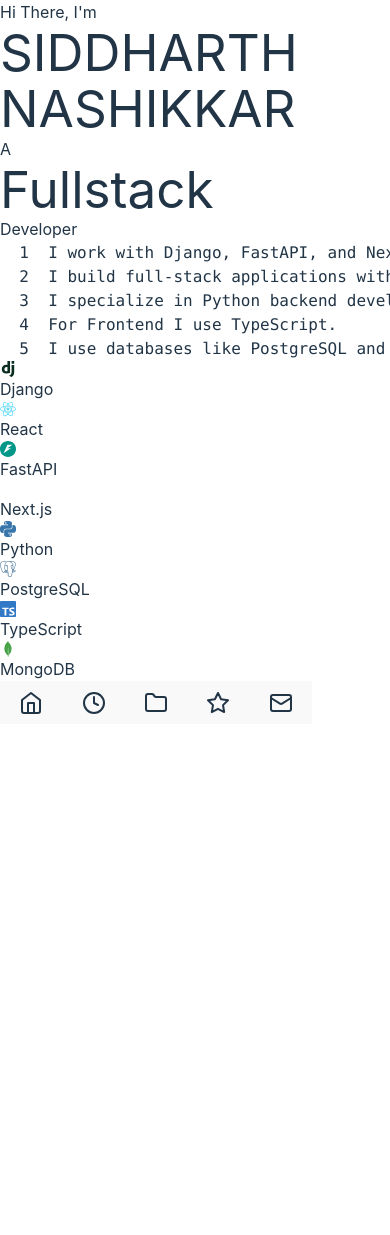
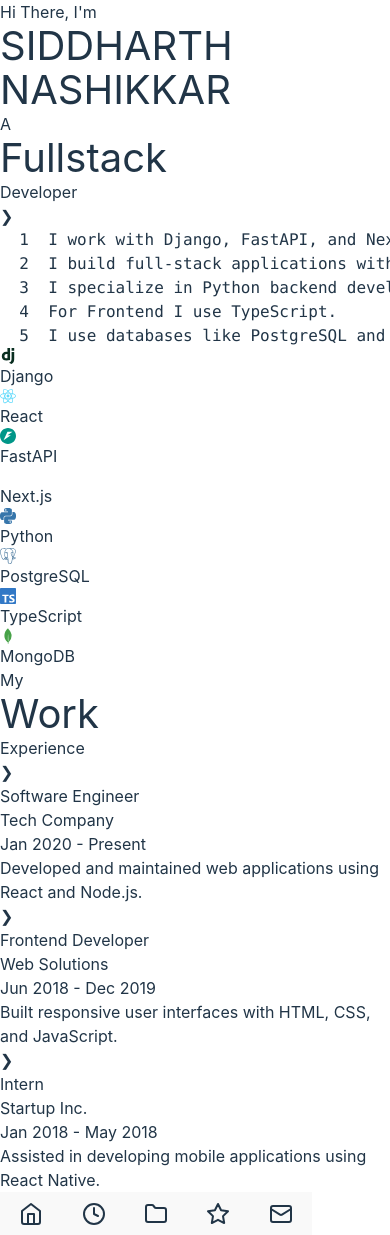
Before and after one commit to sid732/portfolio, a React (Vite) app: page / in a window 390 px wide. Before the commit the page ends 844 px from the top, so only its background shows below. Built offline with nearby package versions, Linux system fonts and the light colour scheme.

Commit message:
added work experiance and made mobile friendly

```diff
--- a/src/components/home/Hero.jsx
+++ b/src/components/home/Hero.jsx
@@ -1,4 +1,3 @@
-// components/home/Hero.jsx
 import { motion } from 'framer-motion';
 
 const Hero = () => {
@@ -17,10 +16,10 @@
         >
           Hi There, I'm
         </motion.div>
-        <h1 className="font-light tracking-wider bg-gradient-to-r from-[#ff2764] to-[#00d0ff] bg-clip-text text-transparent text-7xl md:text-8xl lg:text-[6rem] xl:text-[8rem]">
+        <h1 className="font-light tracking-wider bg-gradient-to-r from-[#ff2764] to-[#00d0ff] bg-clip-text text-transparent text-5xl md:text-7xl lg:text-8xl">
           SIDDHARTH
         </h1>
-        <h1 className="font-light tracking-wider bg-gradient-to-r from-[#ff2764] to-[#00d0ff] bg-clip-text text-transparent text-7xl md:text-8xl lg:text-[12rem] xl:text-[8rem] pl-[10%]">
+        <h1 className="font-light tracking-wider bg-gradient-to-r from-[#ff2764] to-[#00d0ff] bg-clip-text text-transparent text-5xl md:text-7xl lg:text-8xl pl-[10%]">
           NASHIKKAR
         </h1>
       </div>
--- a/src/components/home/TechStack.jsx
+++ b/src/components/home/TechStack.jsx
@@ -1,4 +1,3 @@
-// components/home/TechStack.jsx
 import { motion } from 'framer-motion';
 import {
     SiDjango,
@@ -30,39 +29,46 @@
     ];
 
     return (
-        <div className="mt-20 px-4 ">
+        <div className="mt-20 px-4">
             <motion.div
                 initial={{ opacity: 0, y: 20 }}
                 animate={{ opacity: 1, y: 0 }}
                 className=" "
             >
-                <div className="ml-[20%]  mb-16  mt-10">
+                <div className="ml-[10%] md:ml-[20%] mb-16 mt-10">
                     <p className="text-xl text-white">A</p>
-                    <h1 className=" text-7xl md:text-8xl font-light text-purple-400 mb-4">
+                    <h1 className="text-5xl md:text-7xl font-light text-purple-400 mb-4">
                         Fullstack
                     </h1>
-                    <p className="text-3xl text-purple-600">Developer</p>
+                    <p className="text-2xl md:text-3xl text-purple-600">Developer</p>
                 </div>
 
                 {/* Terminal Window */}
 <motion.div
-                    className="left-[35%] max-w-xl bg-[#ffffff11] rounded-lg p-6 font-mono text-sm mb-8 relative"
+    className="mx-auto max-w-xl bg-[#1e1e1e] rounded-lg shadow-lg mb-8 relative"
     initial={{ opacity: 0, scale: 0.95 }}
     animate={{ opacity: 1, scale: 1 }}
 >
-                    <div className="flex gap-2 mb-3 ">
+    {/* Terminal Window Header */}
+    <div className="bg-[#2d2d2d] rounded-t-lg p-2 flex items-center gap-2">
         <div className="w-3 h-3 rounded-full bg-red-500" />
         <div className="w-3 h-3 rounded-full bg-yellow-500" />
         <div className="w-3 h-3 rounded-full bg-green-500" />
     </div>
-                    <pre className="text-gray-300">
+
+    {/* Terminal Window Content */}
+    <div className="p-6 font-mono">
+        <div className="flex items-center mb-2">
+            <span className="text-green-400">❯</span>
+            <pre className="ml-2 text-gray-300 whitespace-pre-wrap">
                 {codeSnippet}
             </pre>
-
+        </div>
+    </div>
 </motion.div>
 
                 {/* Tech Icons Grid */}
-                <div className="left-[30%] relative max-w-3xl grid grid-cols-2 md:grid-cols-4 gap-6 mb-16">
+                <div className=" md:left-[30%] relative max-w-3xl grid grid-cols-2 md:grid-cols-4 gap-6 mb-16">
                     {technologies.map(({ name, Icon, color }, index) => (
                         <motion.div
                             key={name}
@@ -79,8 +85,6 @@
                         </motion.div>
                     ))}
                 </div>
-
-
             </motion.div>
         </div>
     );
--- /dev/null
+++ b/src/components/home/WorkExperiance.jsx
@@ -0,0 +1,85 @@
+import { motion } from 'framer-motion';
+
+const WorkExperience = () => {
+  const experiences = [
+    {
+      role: 'Software Engineer',
+      company: 'Tech Company',
+      duration: 'Jan 2020 - Present',
+      description: 'Developed and maintained web applications using React and Node.js.',
+    },
+    {
+      role: 'Frontend Developer',
+      company: 'Web Solutions',
+      duration: 'Jun 2018 - Dec 2019',
+      description: 'Built responsive user interfaces with HTML, CSS, and JavaScript.',
+    },
+    {
+      role: 'Intern',
+      company: 'Startup Inc.',
+      duration: 'Jan 2018 - May 2018',
+      description: 'Assisted in developing mobile applications using React Native.',
+    },
+  ];
+
+  return (
+    <div className="mt-20 px-4">
+      <motion.div
+        initial={{ opacity: 0, y: 20 }}
+        animate={{ opacity: 1, y: 0 }}
+      >
+        <div className="ml-[10%] md:ml-[20%] mb-16 mt-10">
+          <p className="text-xl text-white">My</p>
+          <h1 className="text-5xl md:text-7xl font-light text-purple-400 mb-4">
+            Work
+          </h1>
+          <p className="text-2xl md:text-3xl text-purple-600">Experience</p>
+        </div>
+
+        <div className="relative max-w-3xl mx-auto">
+          {/* Timeline line - visible only on desktop */}
+          <div className="hidden md:block absolute left-1/2 transform -translate-x-1/2 h-full border-l-2 border-gray-700" />
+
+          {experiences.map((experience, index) => (
+            <motion.div
+              key={index}
+              initial={{ opacity: 0, y: 20 }}
+              animate={{ opacity: 1, y: 0 }}
+              transition={{ delay: index * 0.1 }}
+              className={`mb-8 bg-[#1e1e1e] rounded-lg shadow-lg
+                w-full md:w-[45%] relative
+                ${index % 2 === 0 ? 'md:mr-auto' : 'md:ml-auto'}`}
+            >
+              {/* Terminal Window Header */}
+              <div className="bg-[#2d2d2d] rounded-t-lg p-2 flex items-center gap-2">
+                <div className="w-3 h-3 rounded-full bg-red-500" />
+                <div className="w-3 h-3 rounded-full bg-yellow-500" />
+                <div className="w-3 h-3 rounded-full bg-green-500" />
+              </div>
+
+              {/* Timeline dot - visible only on desktop */}
+              <div className={`hidden md:block absolute top-1/2 w-4 h-4 rounded-full bg-purple-500
+                ${index % 2 === 0 ? 'right-0 translate-x-[200%]' : 'left-0 -translate-x-[200%]'}`}
+              />
+
+              {/* Terminal Window Content */}
+              <div className="p-6 font-mono">
+                <div className="flex items-center mb-2">
+                  <span className="text-green-400">❯</span>
+                  <h2 className="ml-2 text-xl md:text-2xl font-semibold text-white">{experience.role}</h2>
+                </div>
+                <div className="ml-4">
+                  <h3 className="text-lg md:text-xl text-gray-400">{experience.company}</h3>
+                  <p className="text-sm text-gray-500">{experience.duration}</p>
+                  <p className="mt-2 text-gray-300">{experience.description}</p>
+                </div>
+              </div>
+            </motion.div>
+          ))}
+        </div>
+      </motion.div>
+    </div>
+  );
+};
+
+export default WorkExperience;
--- a/src/components/layout/Navbar.jsx
+++ b/src/components/layout/Navbar.jsx
@@ -1,5 +1,13 @@
-// components/layout/Navbar.jsx
 import { motion } from 'framer-motion';
+import { Home, Clock, Folder, Star, Mail } from 'lucide-react';
+
+const navItems = [
+  { icon: Home, label: 'Home' },
+  { icon: Clock, label: 'Experience' },
+  { icon: Folder, label: 'Projects' },
+  { icon: Star, label: 'Skills' },
+  { icon: Mail, label: 'Contact' },
+];
 
 const Navbar = () => {
   return (
@@ -7,9 +15,9 @@
       initial={{ y: 50, opacity: 0 }}
       animate={{ y: 0, opacity: 1 }}
       transition={{ duration: 0.5 }}
-      className="fixed bottom-8  -translate-x-1/2"
+      className="fixed bottom-8 left-0 right-0 flex justify-center"
     >
-      <div className=" bg-gray-800/40 backdrop-blur-md px-8 py-4 rounded-full flex gap-8">
+      <div className="bg-gray-800/40 backdrop-blur-md px-4 py-2 md:px-8 md:py-4 rounded-full flex gap-4 md:gap-8 justify-center">
         {navItems.map((item, index) => (
           <motion.button
             key={item.label}
@@ -24,3 +32,5 @@
     </motion.div>
   );
 };
+
+export default Navbar;
--- a/src/index.css
+++ b/src/index.css
@@ -35,25 +35,20 @@
 }
 
 h1 {
-  font-size: 3.2em;
+  font-size: 2.5em;
   line-height: 1.1;
 }
 
 button {
-
-
   padding: 0.6em 1.2em;
   font-size: 1em;
   font-weight: 500;
   font-family: inherit;
-
   cursor: pointer;
-
 }
 button:hover {
   border-color: #646cff;
 }
-
 
 @media (prefers-color-scheme: light) {
   :root {
@@ -67,7 +62,7 @@
     background-color: #f9f9f9;
   }
 }
-/* Add this to your CSS file */
+
 * {
   margin: 0;
   padding: 0;
@@ -76,7 +71,7 @@
 
 body {
   margin: 0;
-  display: block; /* Change from flex */
+  display: block;
   min-width: 320px;
   min-height: 100vh;
 }
@@ -84,10 +79,9 @@
 #root {
   min-height: 100vh;
   width: 100%;
-  overflow-y: auto; /* Add this */
+  overflow-y: auto;
 }
 
-/* Add these new styles */
 .scroll-container {
   height: 100%;
   overflow-y: auto;
--- a/src/pages/Home.jsx
+++ b/src/pages/Home.jsx
@@ -1,48 +1,23 @@
-// pages/Home.jsx
 import { motion } from 'framer-motion';
-import { Home, Clock, Folder, Star, Mail } from 'lucide-react';
-import Hero from '../components/home/Hero'
+import Hero from '../components/home/Hero';
 import TechStack from '../components/home/TechStack';
+import WorkExperience from '../components/home/WorkExperiance';
+import Navbar from '../components/layout/Navbar';
 
 const HomePage = () => {
   return (
     <div className="min-h-screen text-white flex flex-col relative">
-
       {/* Main Name */}
       <Hero />
 
+      {/* Tech Stack */}
+      <TechStack />
 
-
-
-            {/* Tech Stack */}
-            <TechStack/>
+      {/* Work Experience */}
+      <WorkExperience />
 
       {/* Navigation Bar */}
-            <motion.div
-                initial={{ y: 50, opacity: 0 }}
-                animate={{ y: 0, opacity: 1 }}
-                transition={{ delay: 1 }}
-                className="fixed bottom-8 left-[37%] -translate-x-1/2"
-            >
-                <div className="bg-gray-800/40 backdrop-blur-md px-8 py-4 rounded-full flex gap-8">
-                    {[
-                        { icon: Home, label: 'Home' },
-                        { icon: Clock, label: 'Experience' },
-                        { icon: Folder, label: 'Projects' },
-                        { icon: Star, label: 'Skills' },
-                        { icon: Mail, label: 'Contact' }
-                    ].map(({ icon: Icon, label }) => (
-                        <motion.button
-                            key={label}
-                            whileHover={{ scale: 1.1 }}
-                            whileTap={{ scale: 0.95 }}
-                            className="hover:text-pink-500 transition-colors"
-                        >
-                            <Icon size={24} />
-                        </motion.button>
-                    ))}
-                </div>
-            </motion.div>
+      <Navbar />
     </div>
   );
 };
```
Lines whose indentation alone changed are shown as unchanged.
